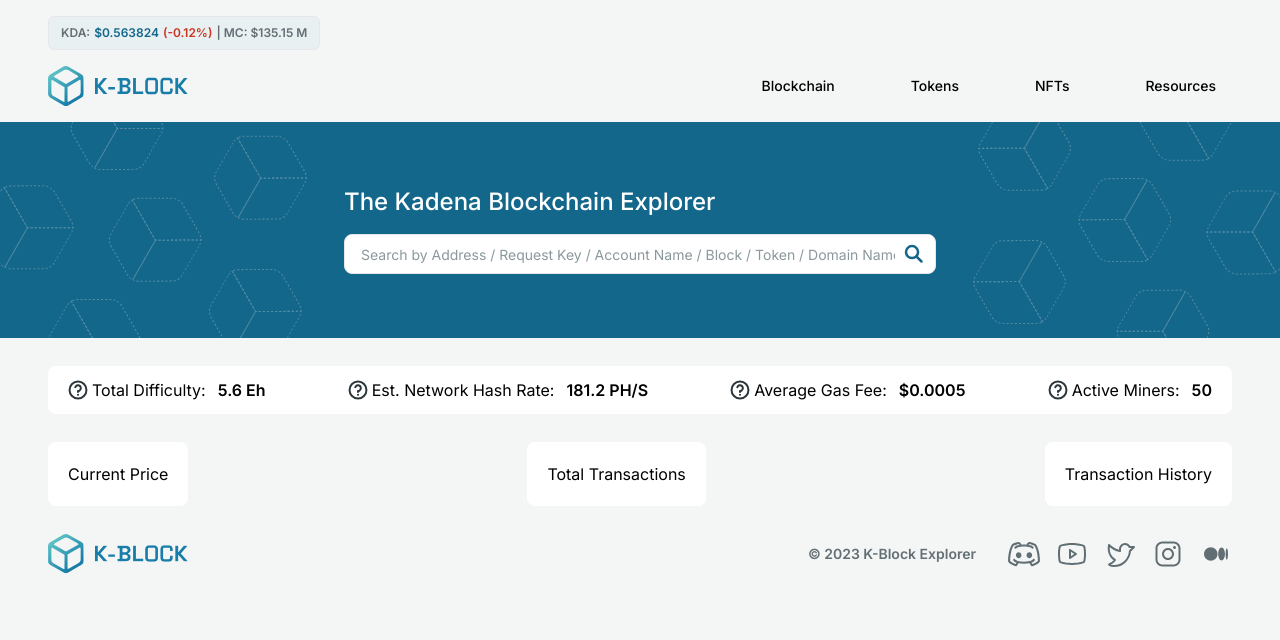
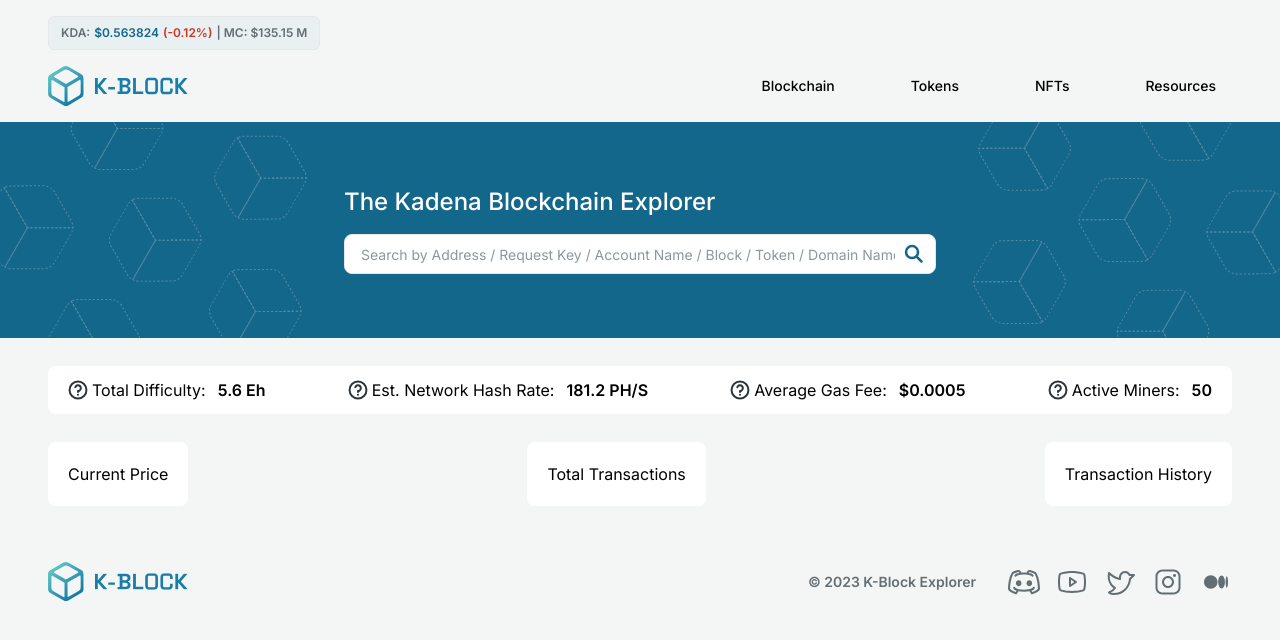
Before and after one commit to techfleetworks/k-block-app, a Next.js app: page / in a window 1280 px wide. Shown: the top 640 px of the page. Built offline with nearby package versions, Linux system fonts and the light colour scheme.

Commit message:
minor UI fix

```diff
--- a/src/components/common/footer/index.jsx
+++ b/src/components/common/footer/index.jsx
@@ -8,7 +8,7 @@ import Image from 'next/image';
 
 const Footer = () => {
   return (
-    <div className="flex gap-4 flex-wrap justify-between items-center px-3 md:px-12">
+    <div className="flex gap-4 flex-wrap justify-between items-center px-3 md:px-12 py-7">
       <div>
         <Image src={Logo} width={140} height={140} alt="logo" />
       </div>
```
